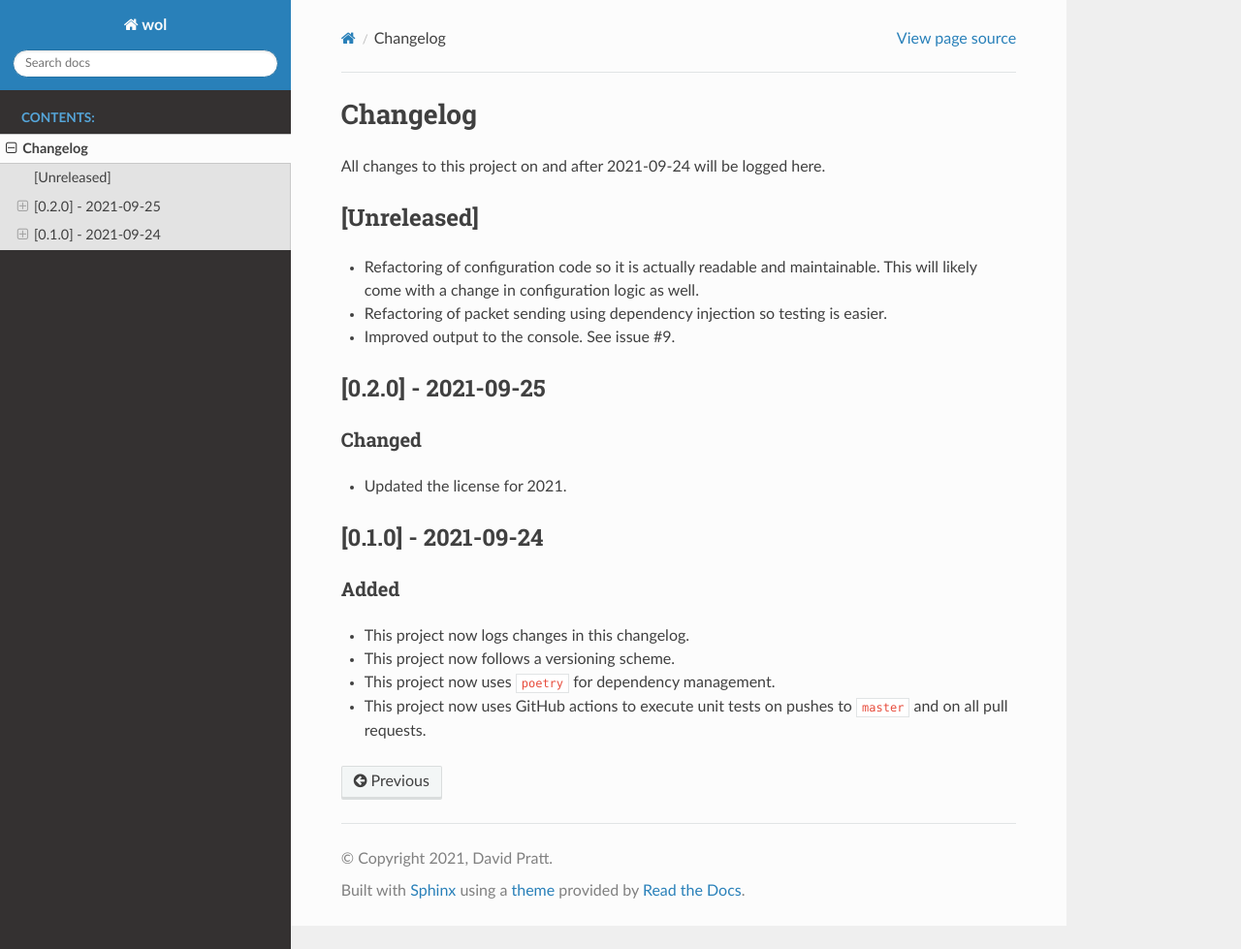
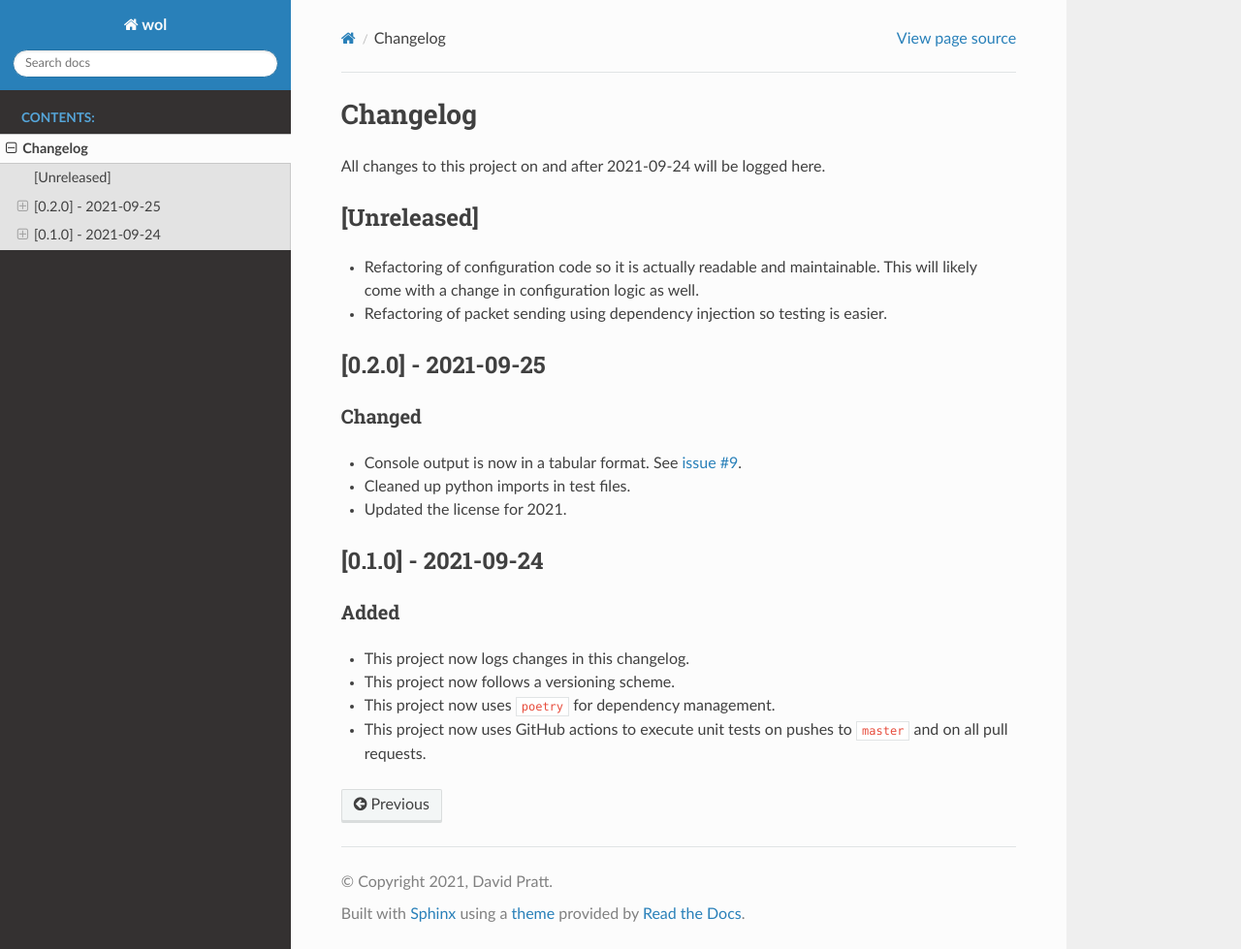
Before and after one commit to DavidPratt512/wol, a Sphinx documentation site: the page built from docs/source/changelog.rst, in a window 1280 px wide and 979 px high. Shown: the whole window at 97% size. Built offline with Sphinx 7.4.7 and the Read the Docs theme 2.0.0, drawn with Linux system fonts in a browser that asks for light colours.

Commit message:
Add sphinx_rtd_theme to dependency list.

```diff
--- a/docs/source/changelog.rst
+++ b/docs/source/changelog.rst
@@ -9,8 +9,6 @@
 - Refactoring of configuration code so it is actually readable and maintainable.
   This will likely come with a change in configuration logic as well.
 - Refactoring of packet sending using dependency injection so testing is easier.
-- Improved output to the console.
-  See issue #9.
 
 [0.2.0] - 2021-09-25
 --------------------
@@ -18,6 +16,9 @@
 Changed
 ^^^^^^^
 
+- Console output is now in a tabular format.
+  See `issue #9 <https://github.com/DavidPratt512/wol/issues/9>`_.
+- Cleaned up python imports in test files.
 - Updated the license for 2021.
 
 [0.1.0] - 2021-09-24
--- a/pyproject.toml
+++ b/pyproject.toml
@@ -9,6 +9,7 @@
 python = "^3.7"
 Sphinx = "^4.2.0"
 docutils = "^0.16.0"
+sphinx-rtd-theme = "^1.0.0"
 
 [tool.poetry.dev-dependencies]
 pytest = "^6.2.5"
```
Also changed, not shown: 1 other file.
